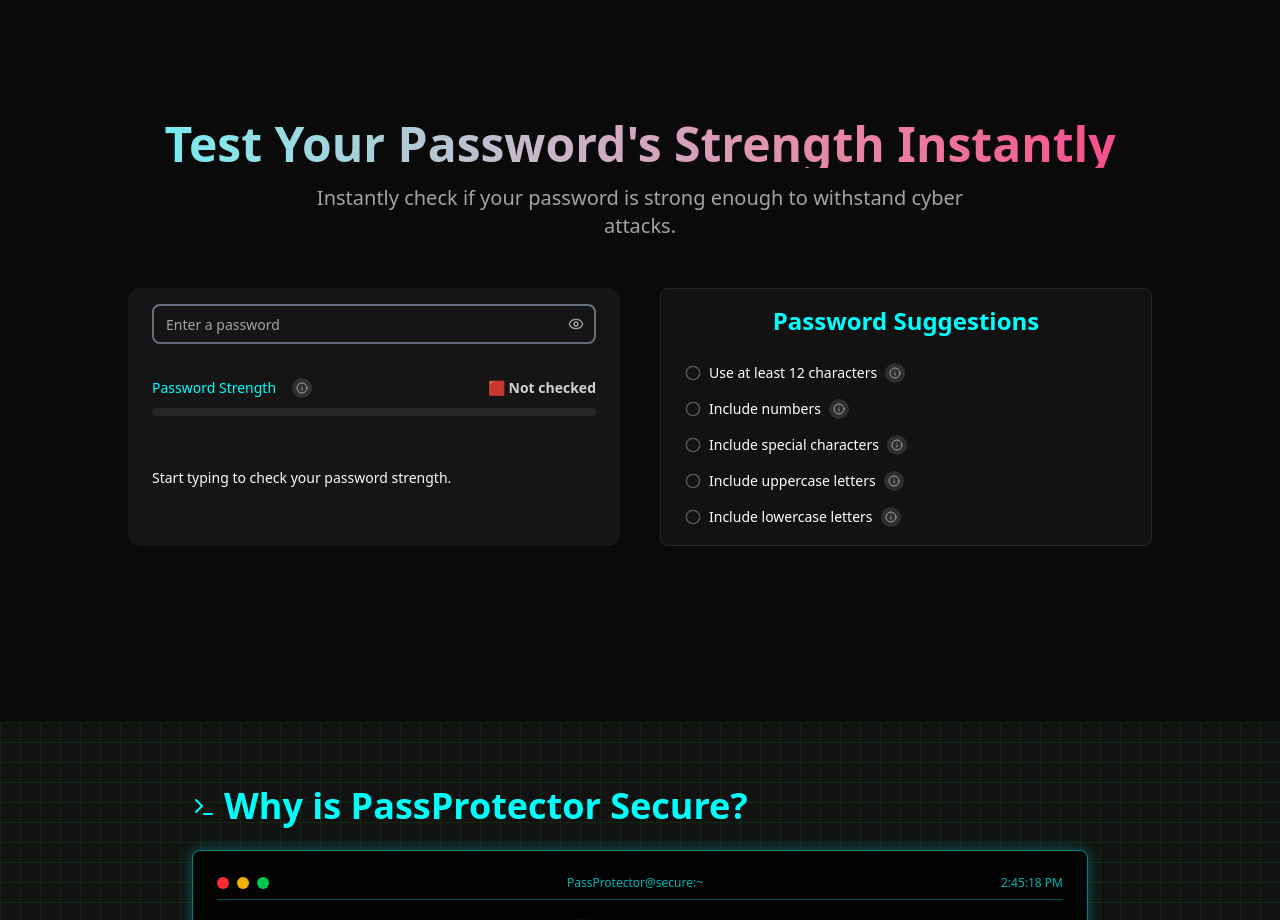
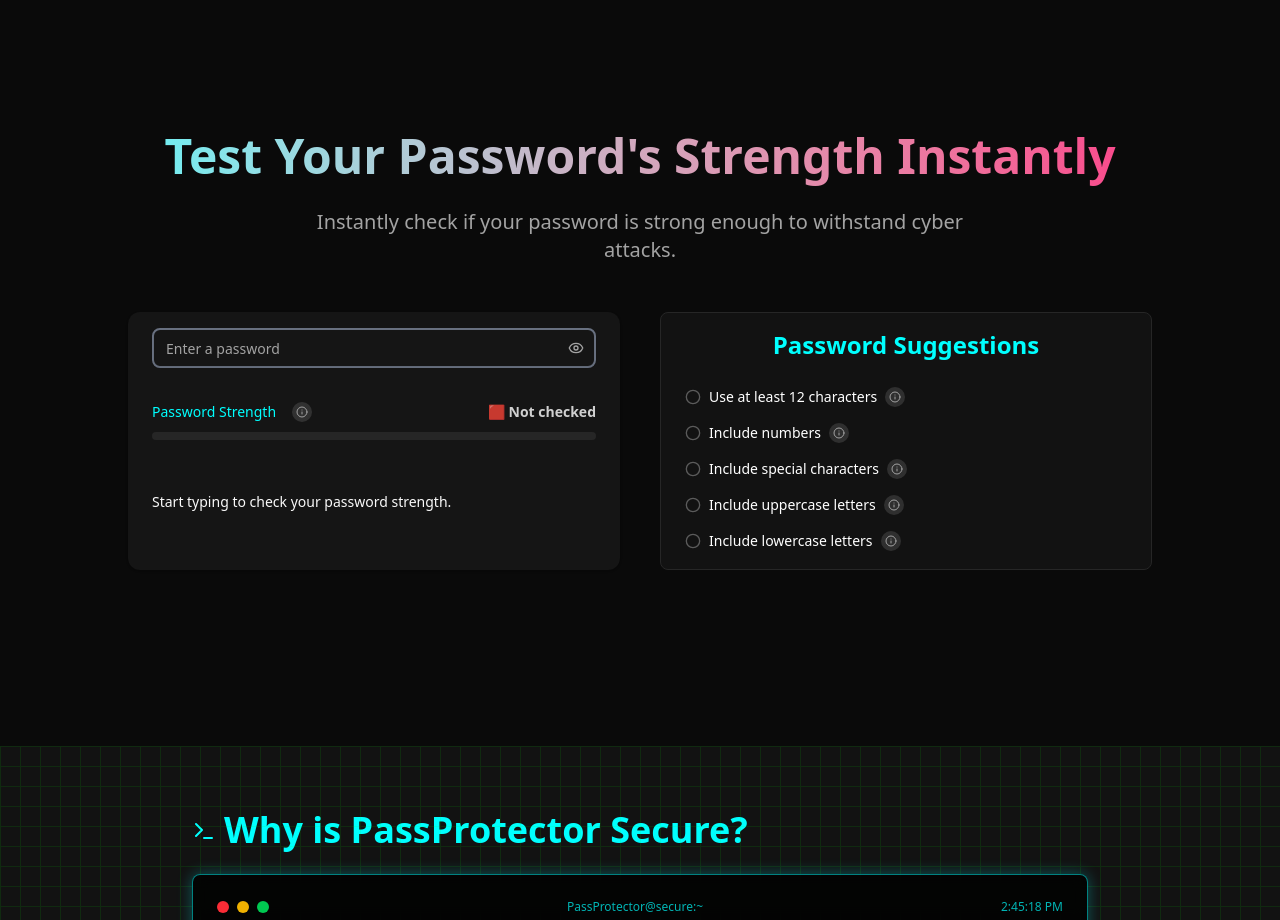
Before and after one commit to Aniket200-ind/passprotector, a Next.js app: page / in a window 1280 px wide. Shown: the part 3240-4160 px from the top of the page. Built offline with nearby package versions, Linux system fonts and the light colour scheme; no server answers.

Commit message:
refactor: improve heading line height in PasswordStrengthChecker component

```diff
--- a/src/components/layout/PasswordStrengthChecker.tsx
+++ b/src/components/layout/PasswordStrengthChecker.tsx
@@ -170,7 +170,7 @@ export default function PasswordStrengthChecker() {
           transition={{ duration: 0.5 }}
           className="text-center"
         >
-          <h2 className="text-3xl font-fancy font-bold sm:text-4xl md:text-5xl bg-gradient-to-r from-cyberBlue to-synthwavePink bg-clip-text text-transparent">
+          <h2 className="text-3xl font-fancy font-bold sm:text-4xl md:text-5xl bg-gradient-to-r from-cyberBlue to-synthwavePink bg-clip-text text-transparent leading-normal">
             Test Your Password&apos;s Strength Instantly
           </h2>
           <p className="max-w-[700px] font-primary mx-auto text-muted-foreground md:text-xl mt-4">
```
